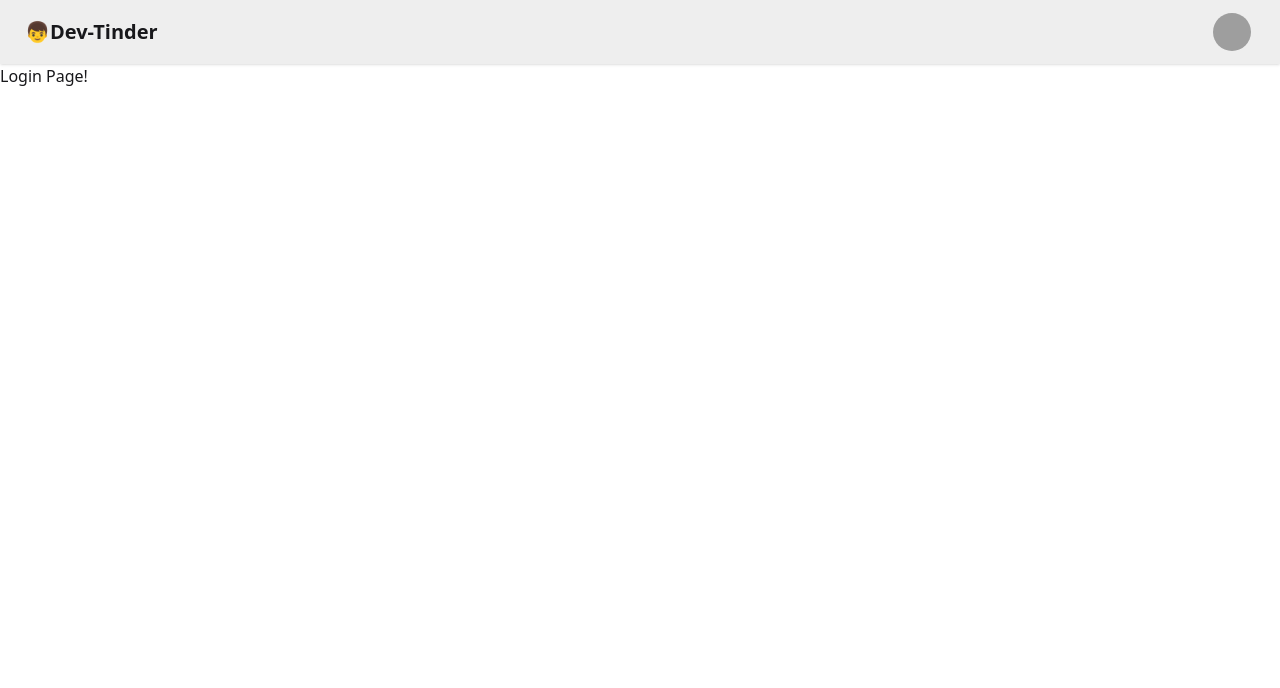
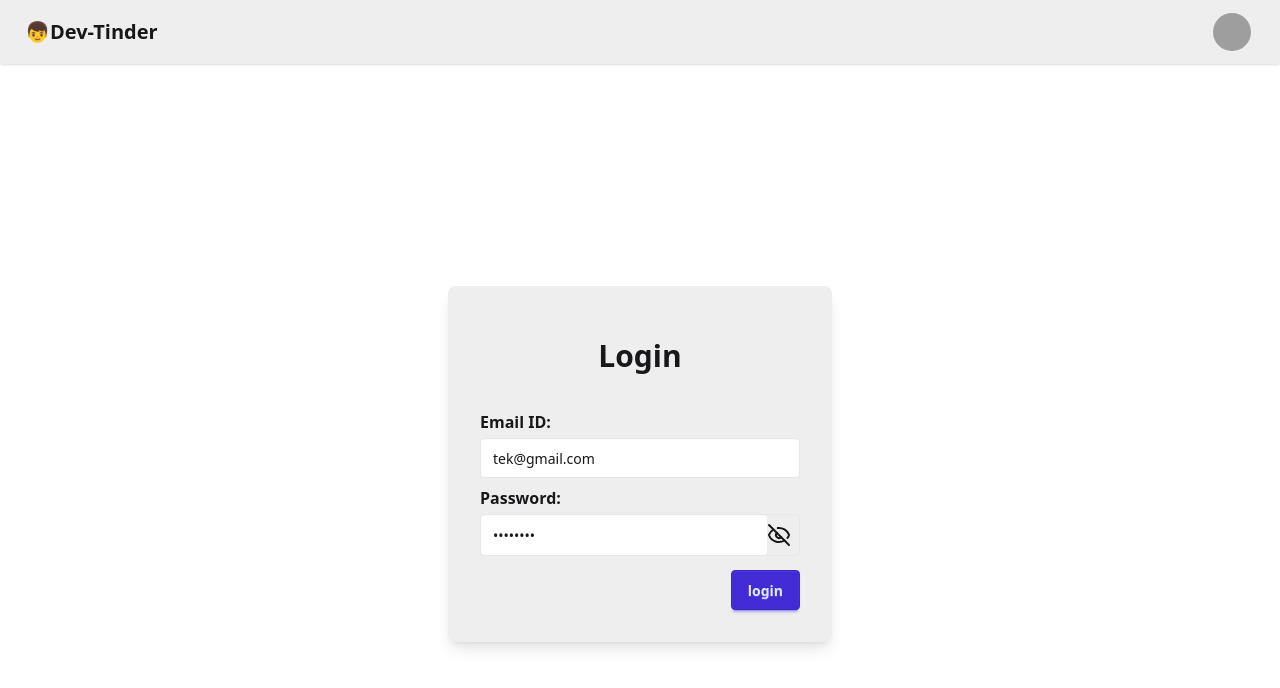
Before and after one commit to tek-raj08/Tinder-Frontend, a React (Vite) app: page /login in a window 1280 px wide. Shown: the top 688 px of the page. Built offline with nearby package versions, Linux system fonts and the light colour scheme; grey boxes are pictures that could not be loaded.

Commit message:
create login form

```diff
--- a/package.json
+++ b/package.json
@@ -11,6 +11,8 @@
   },
   "dependencies": {
     "@tailwindcss/vite": "^4.1.8",
+    "axios": "^1.9.0",
+    "lucide-react": "^0.513.0",
     "react": "^19.1.0",
     "react-dom": "^19.1.0",
     "react-router-dom": "^7.6.2",
--- a/src/App.jsx
+++ b/src/App.jsx
@@ -1,7 +1,7 @@
 import "./App.css";
 import { BrowserRouter as Router, Routes, Route } from "react-router-dom";
 import Dashboard from "./pages/dashboard";
-import Login from "./assets/Login";
+import Login from "./components/Login";
 
 function App() {
   return (
--- a/src/assets/Login.jsx
+++ /dev/null
@@ -1,11 +0,0 @@
-import React from 'react'
-
-const Login = () => {
-  return (
-    <div>
-      <h2>Login Page!</h2>
-    </div>
-  )
-}
-
-export default Login
--- /dev/null
+++ b/src/components/Login.jsx
@@ -0,0 +1,77 @@
+import React from "react";
+import { useState } from "react";
+import { Eye,  EyeOff } from "lucide-react";
+import axios from "axios";
+
+const Login = () => {
+  const [email, setEmail] = useState("tek@gmail.com");
+  const [password, setPassword] = useState("Tek@1234");
+
+  const [showPassword, setShowPassword] = useState(false);
+
+  const togglePassword = () => {
+    setShowPassword(!showPassword)
+  }
+
+  const handleSubmit = async(e) => {
+    e.preventDefault()
+
+    try{
+      const response = await axios.post("http://localhost:3000/login", {
+        emailID: email,
+        password
+      },
+      {
+        withCredentials: true
+      }
+    )
+
+      alert("Login successfull.")
+
+    }catch(err){
+      console.error(err)
+      console.log("Failed to submit form.")
+    }
+
+  }
+
+  return (
+    <div className="flex justify-center items-center h-screen">
+      <div className="card w-96 bg-base-300 card-lg shadow-lg">
+        <div className="card-body">
+          <h2 className="card-title justify-center text-3xl my-5">Login</h2>
+          <form className="w-full" onSubmit={handleSubmit}>
+            <legend className="fieldset-legend ">Email ID: </legend>
+            <input
+              value={email}
+              onChange={(e) => setEmail(e.target.value)}
+              type="email"
+              className="input focus:outline-none border border-gray-200"
+              placeholder="Enter Email ID"
+            />
+            <legend className="fieldset-legend ">Password: </legend>
+            <div className="flex justify-between items-center border border-gray-200 rounded">
+              <input
+                value={password}
+                onChange={(e) => setPassword(e.target.value)}
+                type={showPassword ? "text" : 'password'}
+                className="input outline-none border-none focus:outline-none"
+                placeholder="Password"
+              />
+              <div onClick={togglePassword} className="me-2">
+              {showPassword ? <Eye/> : <EyeOff/>}
+
+              </div>
+            </div>
+            <div className="justify-end card-actions mt-3.5">
+            <button className="btn btn-primary">login</button>
+          </div>
+          </form>
+
+        </div>
+      </div>
+    </div>
+  );
+};
+
+export default Login;
```
Also changed, not shown: 1 other file (tests, documents, lock files or other folders).
